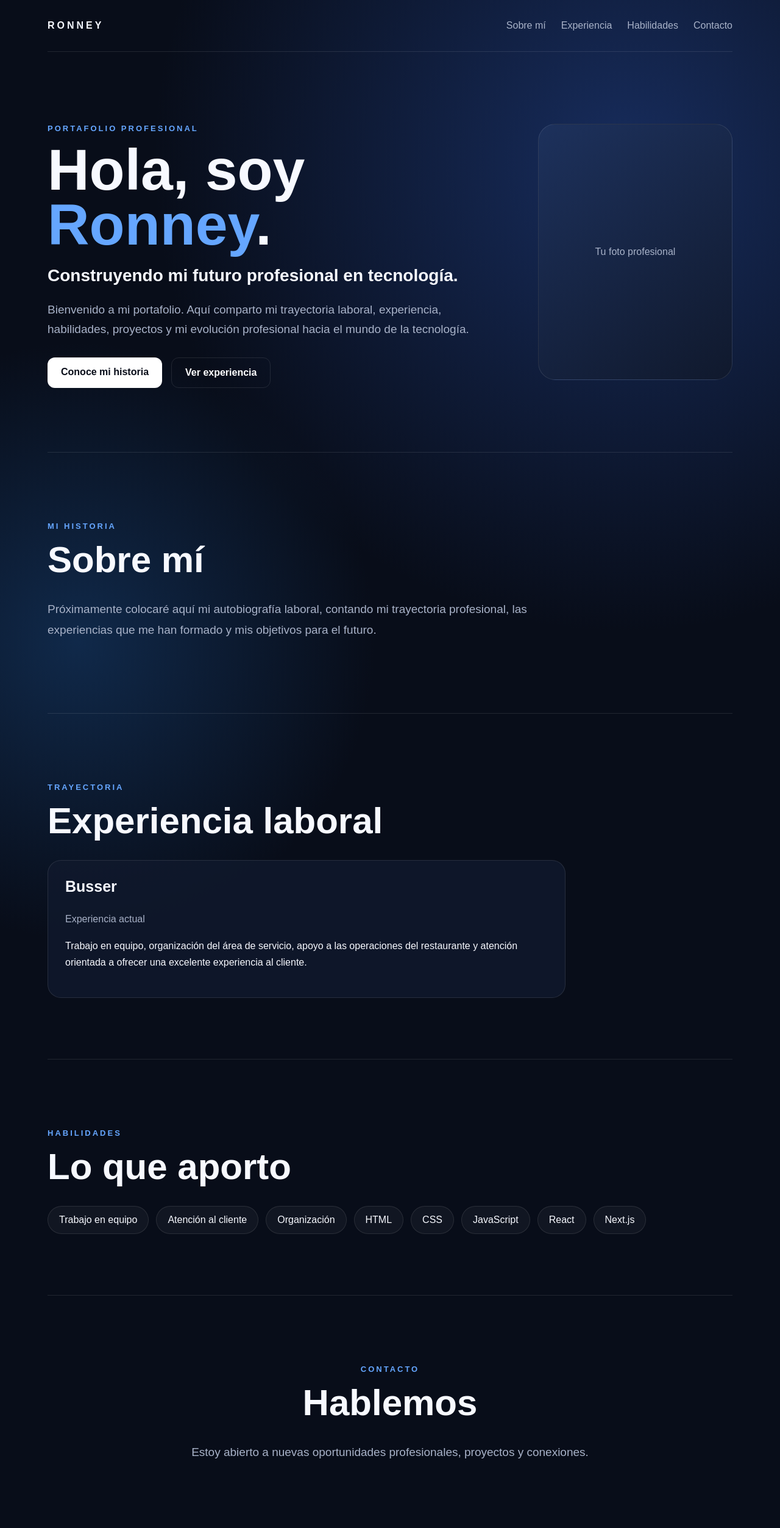
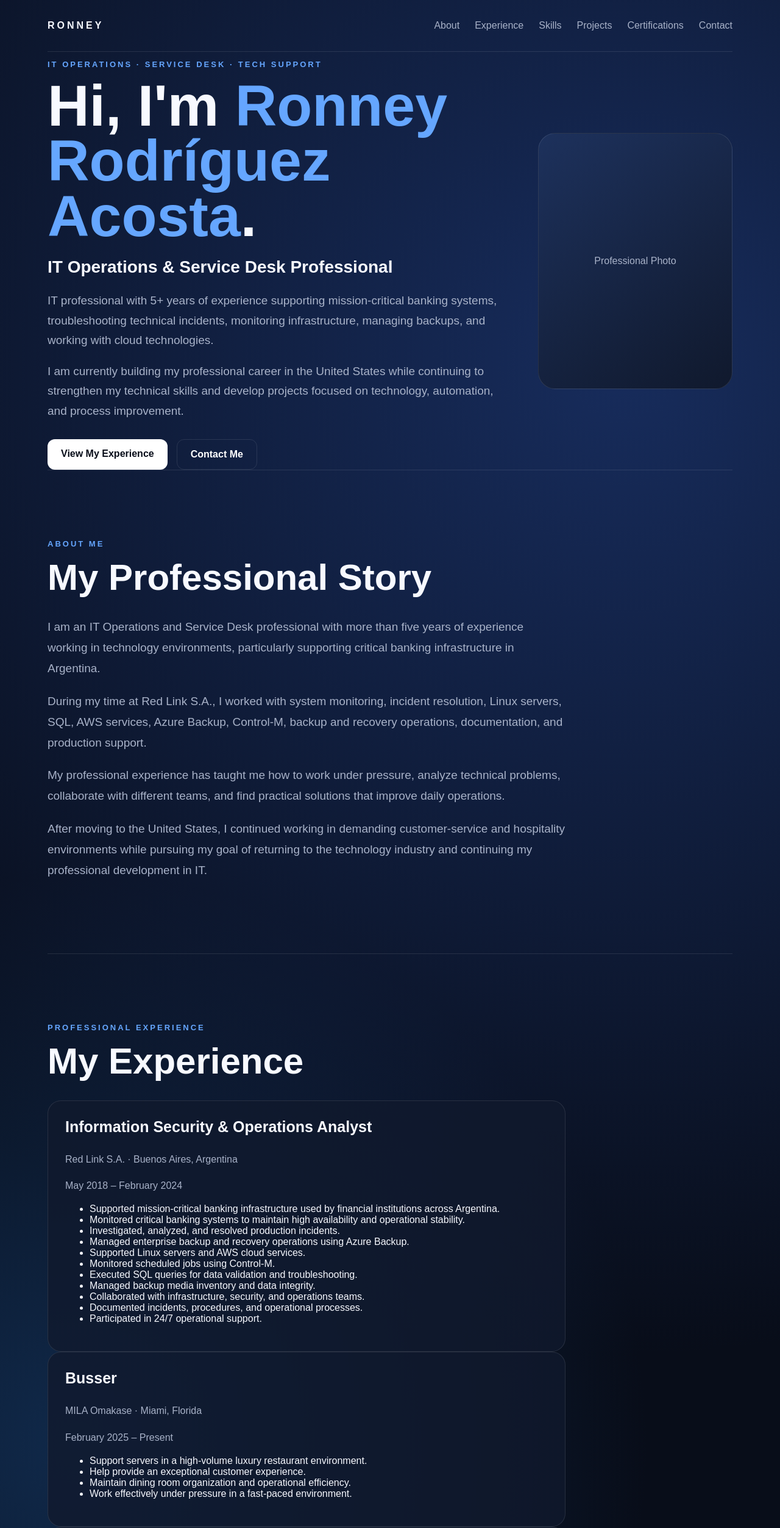
Before and after one commit to Ronney17-23/-ronney-portfolio, a Next.js app: page / in a window 1280 px wide. Shown: the top 2505 px of the page at 61% size. Built offline with nearby package versions, Linux system fonts and the light colour scheme.

Commit message:
Revise Home page content and language to English
Updated the content and structure of the Home page to reflect English language and professional experience. Modified navigation links, hero section text, experience details, skills, projects, certifications, and contact information.

```diff
--- a/app/page.js
+++ b/app/page.js
@@ -3,106 +3,334 @@ import "./globals.css";
 export default function Home() {
   return (
     <main>
+      {/* NAVIGATION */}
       <nav className="nav">
         <strong>RONNEY</strong>
 
         <div>
-          <a href="#sobre-mi">Sobre mí</a>
-          <a href="#experiencia">Experiencia</a>
-          <a href="#habilidades">Habilidades</a>
-          <a href="#contacto">Contacto</a>
+          <a href="#about">About</a>
+          <a href="#experience">Experience</a>
+          <a href="#skills">Skills</a>
+          <a href="#projects">Projects</a>
+          <a href="#certifications">Certifications</a>
+          <a href="#contact">Contact</a>
         </div>
       </nav>
 
+      {/* HERO */}
       <section className="hero">
         <div>
-          <p className="tag">PORTAFOLIO PROFESIONAL</p>
+          <p className="tag">IT OPERATIONS · SERVICE DESK · TECH SUPPORT</p>
 
           <h1>
-            Hola, soy <span>Ronney</span>.
+            Hi, I'm <span>Ronney Rodríguez Acosta</span>.
           </h1>
 
           <h2>
-            Construyendo mi futuro profesional en tecnología.
+            IT Operations & Service Desk Professional
           </h2>
 
           <p className="intro">
-            Bienvenido a mi portafolio. Aquí comparto mi trayectoria
-            laboral, experiencia, habilidades, proyectos y mi evolución
-            profesional hacia el mundo de la tecnología.
+            IT professional with 5+ years of experience supporting
+            mission-critical banking systems, troubleshooting technical
+            incidents, monitoring infrastructure, managing backups, and
+            working with cloud technologies.
+          </p>
+
+          <p className="intro">
+            I am currently building my professional career in the United
+            States while continuing to strengthen my technical skills and
+            develop projects focused on technology, automation, and process
+            improvement.
           </p>
 
           <div className="buttons">
-            <a href="#sobre-mi" className="primary">
-              Conoce mi historia
+            <a href="#experience" className="primary">
+              View My Experience
             </a>
 
-            <a href="#experiencia" className="secondary">
-              Ver experiencia
+            <a href="#contact" className="secondary">
+              Contact Me
             </a>
           </div>
         </div>
 
         <div className="photo">
-          <p>Tu foto profesional</p>
+          <p>Professional Photo</p>
         </div>
       </section>
 
-      <section id="sobre-mi" className="section">
-        <p className="tag">MI HISTORIA</p>
-        <h2>Sobre mí</h2>
+      {/* ABOUT */}
+      <section id="about" className="section">
+        <p className="tag">ABOUT ME</p>
+        <h2>My Professional Story</h2>
 
         <p>
-          Próximamente colocaré aquí mi autobiografía laboral,
-          contando mi trayectoria profesional, las experiencias
-          que me han formado y mis objetivos para el futuro.
+          I am an IT Operations and Service Desk professional with more than
+          five years of experience working in technology environments,
+          particularly supporting critical banking infrastructure in
+          Argentina.
+        </p>
+
+        <p>
+          During my time at Red Link S.A., I worked with system monitoring,
+          incident resolution, Linux servers, SQL, AWS services, Azure Backup,
+          Control-M, backup and recovery operations, documentation, and
+          production support.
+        </p>
+
+        <p>
+          My professional experience has taught me how to work under pressure,
+          analyze technical problems, collaborate with different teams, and
+          find practical solutions that improve daily operations.
+        </p>
+
+        <p>
+          After moving to the United States, I continued working in demanding
+          customer-service and hospitality environments while pursuing my goal
+          of returning to the technology industry and continuing my
+          professional development in IT.
         </p>
       </section>
 
-      <section id="experiencia" className="section">
-        <p className="tag">TRAYECTORIA</p>
-        <h2>Experiencia laboral</h2>
+      {/* EXPERIENCE */}
+      <section id="experience" className="section">
+        <p className="tag">PROFESSIONAL EXPERIENCE</p>
+        <h2>My Experience</h2>
+
+        <div className="card">
+          <h3>Information Security & Operations Analyst</h3>
+          <p className="muted">
+            Red Link S.A. · Buenos Aires, Argentina
+          </p>
+          <p className="muted">May 2018 – February 2024</p>
+
+          <ul>
+            <li>
+              Supported mission-critical banking infrastructure used by
+              financial institutions across Argentina.
+            </li>
+
+            <li>
+              Monitored critical banking systems to maintain high
+              availability and operational stability.
+            </li>
+
+            <li>
+              Investigated, analyzed, and resolved production incidents.
+            </li>
+
+            <li>
+              Managed enterprise backup and recovery operations using
+              Azure Backup.
+            </li>
+
+            <li>
+              Supported Linux servers and AWS cloud services.
+            </li>
+
+            <li>
+              Monitored scheduled jobs using Control-M.
+            </li>
+
+            <li>
+              Executed SQL queries for data validation and troubleshooting.
+            </li>
+
+            <li>
+              Managed backup media inventory and data integrity.
+            </li>
+
+            <li>
+              Collaborated with infrastructure, security, and operations teams.
+            </li>
+
+            <li>
+              Documented incidents, procedures, and operational processes.
+            </li>
+
+            <li>
+              Participated in 24/7 operational support.
+            </li>
+          </ul>
+        </div>
 
         <div className="card">
           <h3>Busser</h3>
-          <p className="muted">Experiencia actual</p>
+          <p className="muted">MILA Omakase · Miami, Florida</p>
+          <p className="muted">February 2025 – Present</p>
 
-          <p>
-            Trabajo en equipo, organización del área de servicio,
-            apoyo a las operaciones del restaurante y atención
-            orientada a ofrecer una excelente experiencia al cliente.
+          <ul>
+            <li>
+              Support servers in a high-volume luxury restaurant environment.
+            </li>
+
+            <li>
+              Help provide an exceptional customer experience.
+            </li>
+
+            <li>
+              Maintain dining room organization and operational efficiency.
+            </li>
+
+            <li>
+              Work effectively under pressure in a fast-paced environment.
+            </li>
+          </ul>
+        </div>
+
+        <div className="card">
+          <h3>Cook</h3>
+          <p className="muted">
+            AC Marriott Fort Lauderdale Airport · Florida
           </p>
+          <p className="muted">October 2024 – Present</p>
+
+          <ul>
+            <li>Food preparation and kitchen operations.</li>
+            <li>Team collaboration in a fast-paced environment.</li>
+            <li>Maintaining food quality and operational standards.</li>
+            <li>Time management and organization.</li>
+          </ul>
         </div>
       </section>
 
-      <section id="habilidades" className="section">
-        <p className="tag">HABILIDADES</p>
-        <h2>Lo que aporto</h2>
+      {/* SKILLS */}
+      <section id="skills" className="section">
+        <p className="tag">TECHNICAL SKILLS</p>
+        <h2>Technologies & Skills</h2>
 
         <div className="skills">
-          <span>Trabajo en equipo</span>
-          <span>Atención al cliente</span>
-          <span>Organización</span>
-          <span>HTML</span>
-          <span>CSS</span>
-          <span>JavaScript</span>
-          <span>React</span>
-          <span>Next.js</span>
+          <span>Technical Support</span>
+          <span>Service Desk</span>
+          <span>Incident Management</span>
+          <span>Troubleshooting</span>
+          <span>Windows</span>
+          <span>Linux</span>
+          <span>AWS</span>
+          <span>Azure Backup</span>
+          <span>SQL</span>
+          <span>Control-M</span>
+          <span>Backup & Recovery</span>
+          <span>System Monitoring</span>
+          <span>Documentation</span>
+          <span>Process Improvement</span>
+          <span>Customer Service</span>
+          <span>Team Collaboration</span>
         </div>
       </section>
 
-      <section id="contacto" className="section contact">
-        <p className="tag">CONTACTO</p>
-        <h2>Hablemos</h2>
+      {/* PROJECTS */}
+      <section id="projects" className="section">
+        <p className="tag">PROJECTS & ACHIEVEMENTS</p>
+        <h2>Projects</h2>
+
+        <div className="card">
+          <h3>Digital Tape Inventory Management System</h3>
+
+          <p>
+            Designed and implemented an internal digital inventory system
+            while working at Red Link S.A. to replace a manual paper-based
+            tape management process.
+          </p>
+
+          <p>
+            The application digitally replicated the physical tape library
+            and allowed barcode scanning to quickly identify each tape's
+            storage location.
+          </p>
+
+          <ul>
+            <li>Reduced manual inventory work.</li>
+            <li>Improved backup media tracking.</li>
+            <li>Increased inventory accuracy.</li>
+            <li>Reduced tape retrieval time.</li>
+            <li>Eliminated paper-based location labels.</li>
+          </ul>
+        </div>
+
+        <div className="card">
+          <h3>Personal Portfolio Website</h3>
+
+          <p>
+            Designed and developed this personal portfolio to showcase my
+            professional experience, technical skills, projects, and career
+            development in the technology industry.
+          </p>
+
+          <div className="skills">
+            <span>GitHub</span>
+            <span>Next.js</span>
+            <span>JavaScript</span>
+            <span>CSS</span>
+          </div>
+        </div>
+      </section>
+
+      {/* CERTIFICATIONS */}
+      <section id="certifications" className="section">
+        <p className="tag">PROFESSIONAL DEVELOPMENT</p>
+        <h2>Certifications & Training</h2>
+
+        <div className="card">
+          <ul>
+            <li>AWS Fundamentals – Udemy</li>
+            <li>SQL – Udemy</li>
+            <li>Base24 Training</li>
+            <li>IT Security Training</li>
+            <li>Microcomputer Operator Certification</li>
+          </ul>
+        </div>
+      </section>
+
+      {/* LANGUAGES */}
+      <section className="section">
+        <p className="tag">LANGUAGES</p>
+        <h2>Languages</h2>
+
+        <div className="skills">
+          <span>Spanish — Native</span>
+          <span>English — Professional Working Proficiency</span>
+        </div>
+      </section>
+
+      {/* CONTACT */}
+      <section id="contact" className="section contact">
+        <p className="tag">CONTACT</p>
+        <h2>Let's Connect</h2>
 
         <p>
-          Estoy abierto a nuevas oportunidades profesionales,
-          proyectos y conexiones.
+          I am open to opportunities in IT Support, Service Desk,
+          IT Operations, Technical Support, Cloud Operations, and related
+          technology roles.
+        </p>
+
+        <p>
+          <strong>Location:</strong> Miramar, Florida
+        </p>
+
+        <p>
+          <strong>Email:</strong>{" "}
+          <a href="mailto:reguez.acosta@gmail.com">
+            reguez.acosta@gmail.com
+          </a>
+        </p>
+
+        <p>
+          <strong>LinkedIn:</strong>{" "}
+          <a
+            href="https://www.linkedin.com/in/ronney-rodriguez-acosta-2233a2154"
+            target="_blank"
+            rel="noopener noreferrer"
+          >
+            View my LinkedIn profile
+          </a>
         </p>
       </section>
 
+      {/* FOOTER */}
       <footer>
-        © 2026 Ronney · Portafolio Profesional
+        © 2026 Ronney Rodríguez Acosta · IT Professional Portfolio
       </footer>
     </main>
   );
```
